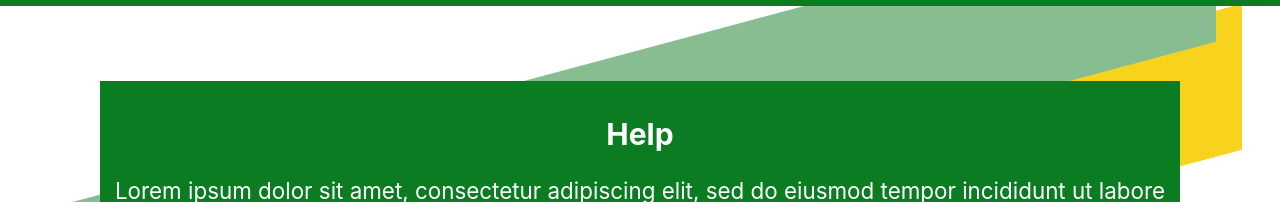
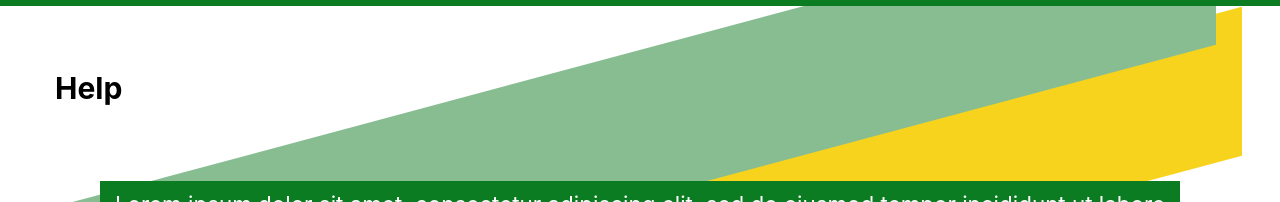
Before and after one commit to 221024-Java-React/Group-2-Project-3, a React (Create React App) app in the folder frontend/banking-application/: page /help in a window 1280 px wide. Shown: the part 142-344 px from the top of the page. Built offline with nearby package versions, Linux system fonts and the light colour scheme.

Commit message:
Updated Page Styling

```diff
--- a/frontend/banking-application/src/Components/About/About.tsx
+++ b/frontend/banking-application/src/Components/About/About.tsx
@@ -10,10 +10,11 @@ const About = () => {
 		<div className="page">
 			<Background />
             <Navigation />
-			<div className="">
+            <div className="content">
+				<h2>About Us</h2>
+			</div>
 			<div className="flex-container">
                 <div className="flex-item">
-						<h2>About Us</h2>
                     <p className="description">Lorem ipsum dolor sit amet, consectetur adipiscing elit,
                         sed do eiusmod tempor incididunt ut labore et dolore magna aliqua.
                         Ut enim ad minim veniam, quis nostrud exercitation ullamco laboris nisi ut aliquip ex ea commodo consequat.
@@ -29,7 +30,6 @@ const About = () => {
                         Excepteur sint occaecat cupidatat non proident, sunt in culpa qui officia deserunt mollit anim id est laborum.</p>
                 </div>
             </div>
-			</div>
 			<Footer />
 		</div>
 	);
--- a/frontend/banking-application/src/Components/Help/Help.tsx
+++ b/frontend/banking-application/src/Components/Help/Help.tsx
@@ -10,10 +10,11 @@ const Help = () => {
 		<div className="page">
 			<Background />
             <Navigation />
-			<div className="">
+            <div className="content">
+				<h2>Help</h2>
+			</div>
 			<div className="flex-container">
                 <div className="flex-item">
-						<h2>Help</h2>
                     <p className="description">Lorem ipsum dolor sit amet, consectetur adipiscing elit,
                         sed do eiusmod tempor incididunt ut labore et dolore magna aliqua.
                         Ut enim ad minim veniam, quis nostrud exercitation ullamco laboris nisi ut aliquip ex ea commodo consequat.
@@ -29,7 +30,6 @@ const Help = () => {
                         Excepteur sint occaecat cupidatat non proident, sunt in culpa qui officia deserunt mollit anim id est laborum.</p>
                 </div>
             </div>
-			</div>
 			<Footer />
 		</div>
 	);
--- a/frontend/banking-application/src/index.css
+++ b/frontend/banking-application/src/index.css
@@ -37,7 +37,7 @@ a h2 {
 .content {
 	/* text-align: center; */
 	width: 80%;
-    margin-left: 15%;
+    margin-left: 55px;
 	margin-top: 4em;
     padding: 0;
     z-index: 100;
```
Lines whose indentation alone changed are shown as unchanged.
